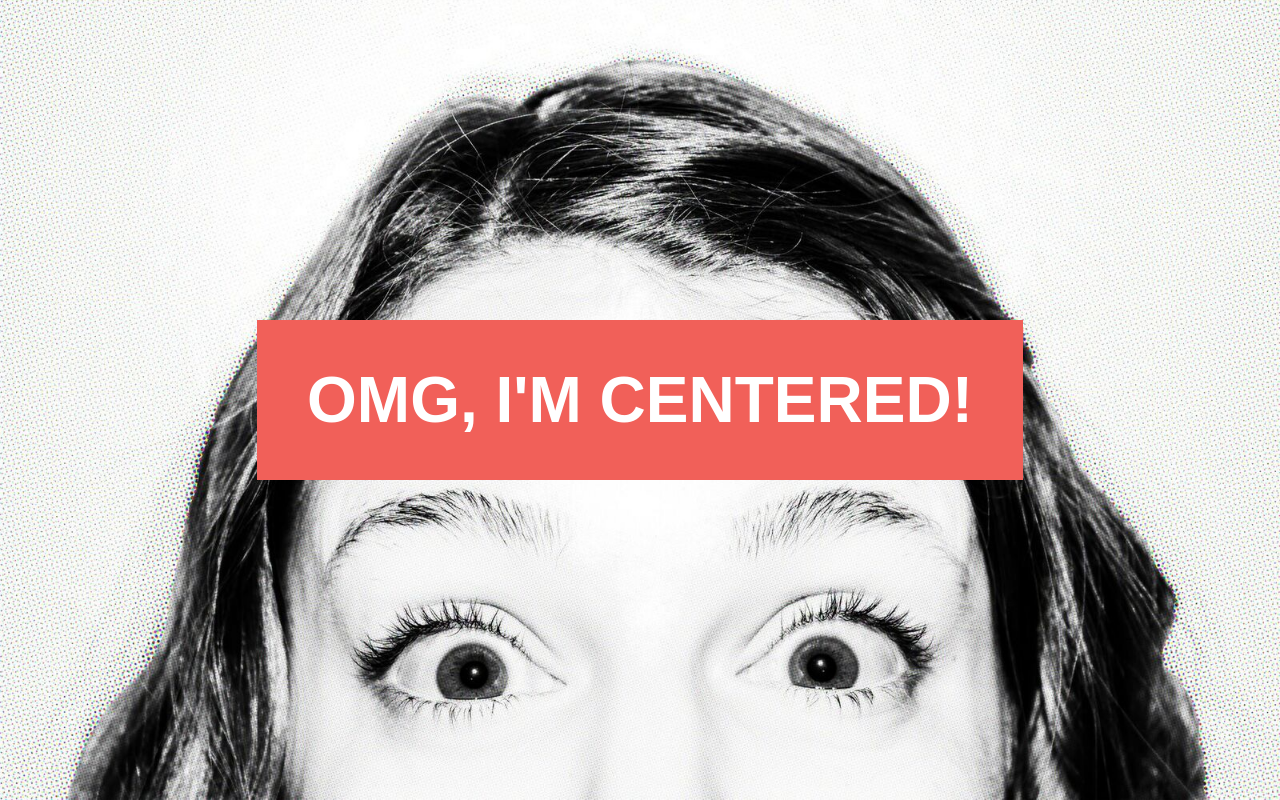
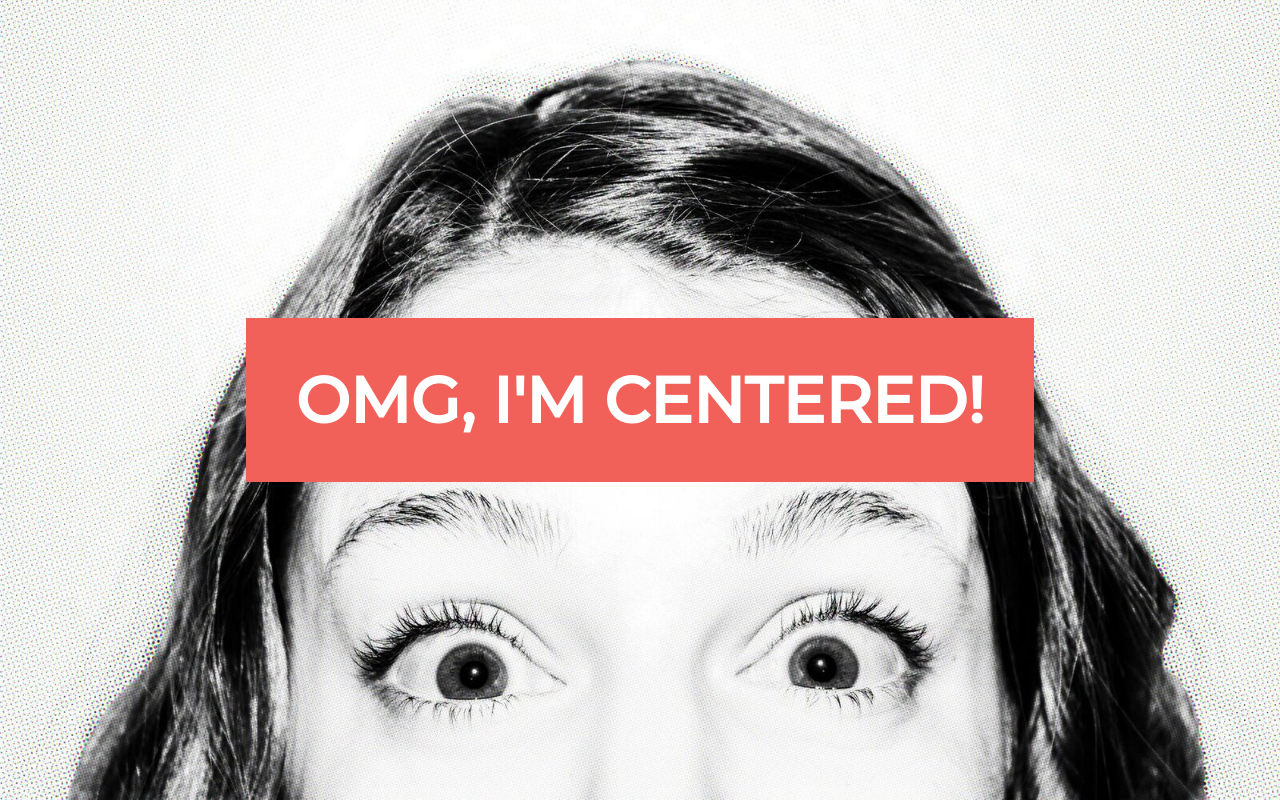
Before and after one commit to maggi-b/center-flexbox-starter, a plain HTML site: page index.html in a window 1280 px wide. Drawn offline with Linux system fonts and the light colour scheme.

Commit message:
Initial commit two becuase no original save

```diff
--- a/index.html
+++ b/index.html
@@ -6,11 +6,14 @@
   <title>Skillcrush Flexbox Example</title>
   <meta name="viewport" content="width=device-width, initial-scale=1.0">
   <link rel="stylesheet" href="css/style.css">
+  <link rel="preconnect" href="https://fonts.googleapis.com">
+  <link rel="preconnect" href="https://fonts.gstatic.com" crossorigin>
+  <link href="https://fonts.googleapis.com/css2?family=Montserrat:wght@500&display=swap" rel="stylesheet">
 </head>
 
 <body>
   <div class="centered">
-      <h1>OMG, I'M CENTERED!</h1>
+    <h1>OMG, I'M CENTERED!</h1>
   </div>
 
 
```
